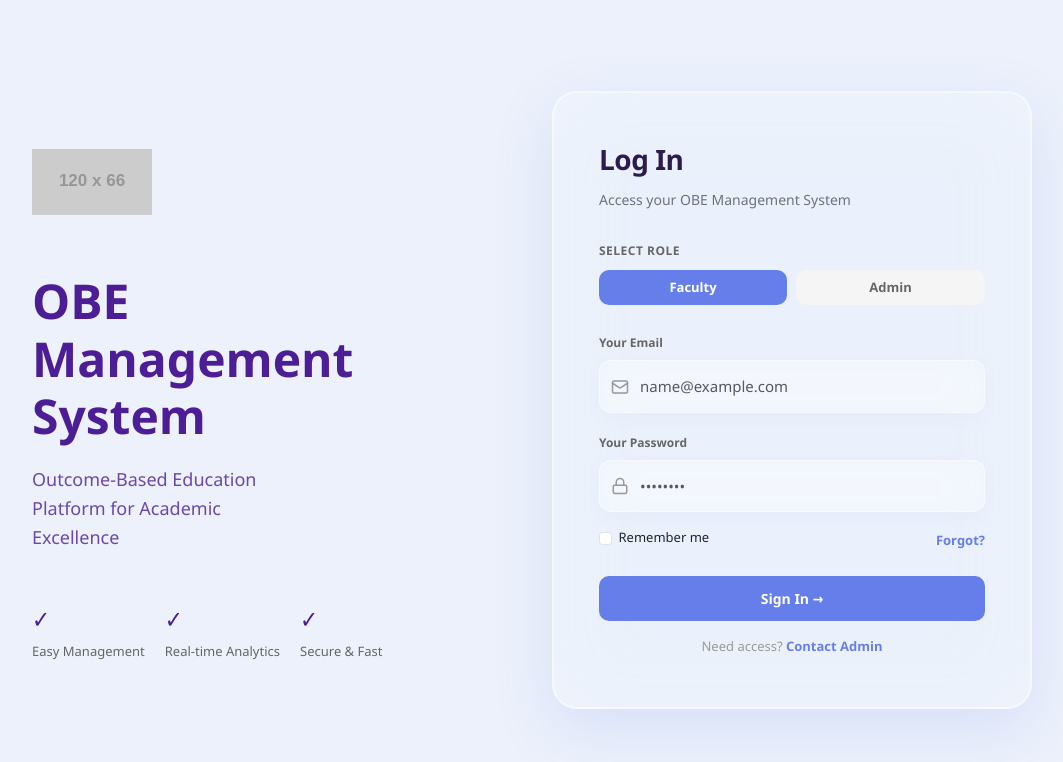
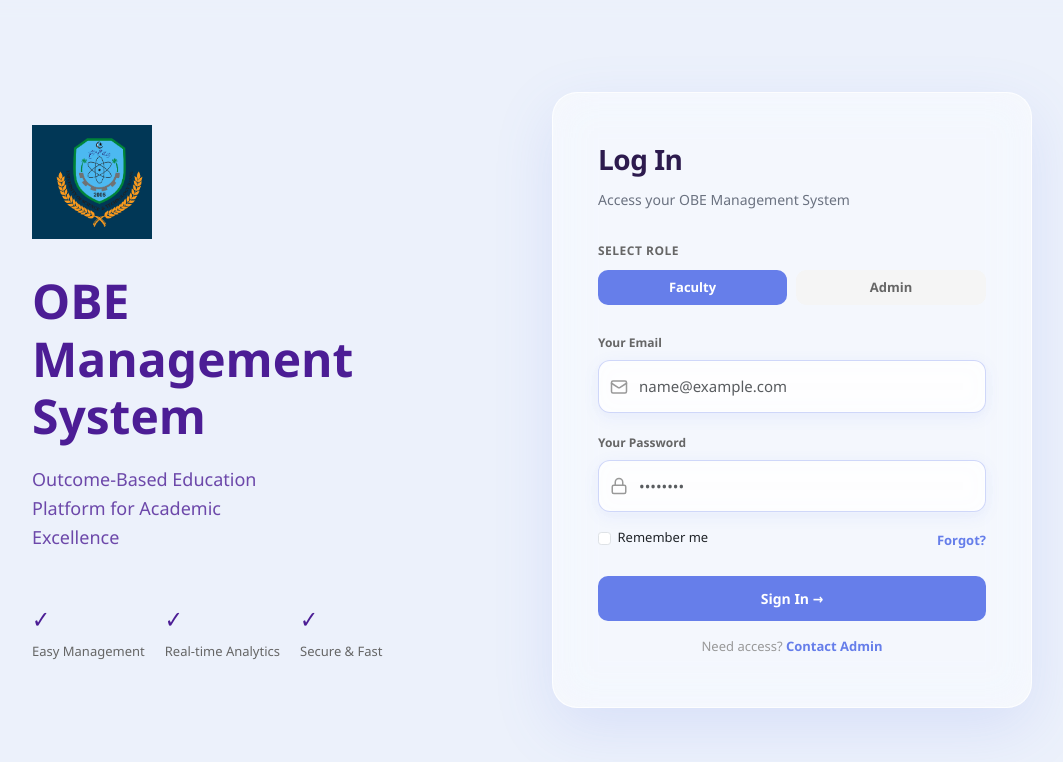
Before and after one commit to Senanasmat/obe-management-system, a React app in the folder frontend/: page /login in a window 1280 px wide. Shown: the top 762 px of the page, without its empty margins (108-1171 px from the left). Built offline with nearby package versions, Linux system fonts and the light colour scheme; no server answers; the HTML template or start-up script is replaced by a standard one.

Commit message:
Improve login form visibility
Increase form opacity from 0.20 to 0.55 and input field opacity from 0.25 to 0.7 for better readability. Adjust backdrop filter blur and border colors for clearer visual hierarchy while maintaining glassmorphism aesthetic.

```diff
--- a/frontend/src/pages/Login.jsx
+++ b/frontend/src/pages/Login.jsx
@@ -3,6 +3,7 @@ import { useAuth } from '../context/AuthContext';
 import { useNavigate } from 'react-router-dom';
 import { Form, Button, Alert, ButtonGroup, ToggleButton } from 'react-bootstrap';
 import { Lock, Mail, ArrowRight } from 'lucide-react';
+import obeLogo from '../assets/obe-logo.png';
 
 const Login = () => {
     const [email, setEmail] = useState('');
@@ -81,7 +82,7 @@ const Login = () => {
                         justifyContent: 'center'
                     }}>
                         <img
-                            src="https://via.placeholder.com/120/0066cc/ffffff?text=OBE"
+                            src={obeLogo}
                             alt="OBE Logo"
                             style={{
                                 width: '100%',
@@ -130,13 +131,13 @@ const Login = () => {
 
                 {/* Right Side - Login Form */}
                 <div style={{
-                    background: 'rgba(255, 255, 255, 0.20)',
+                    background: 'rgba(255, 255, 255, 0.55)',
                     borderRadius: '25px',
                     padding: '50px 45px',
                     boxShadow: '0 20px 60px rgba(102, 126, 234, 0.15)',
-                    backdropFilter: 'blur(40px)',
-                    border: '2px solid rgba(255, 255, 255, 0.5)',
-                    WebkitBackdropFilter: 'blur(40px)'
+                    backdropFilter: 'blur(20px)',
+                    border: '1px solid rgba(255, 255, 255, 0.8)',
+                    WebkitBackdropFilter: 'blur(20px)'
                 }}>
                     <h3 style={{
                         fontSize: '28px',
@@ -219,25 +220,25 @@ const Login = () => {
                                         paddingRight: '16px',
                                         paddingTop: '14px',
                                         paddingBottom: '14px',
-                                        border: '1.5px solid rgba(255, 255, 255, 0.4)',
+                                        border: '1.5px solid rgba(102, 126, 234, 0.3)',
                                         borderRadius: '12px',
                                         fontSize: '15px',
-                                        background: 'rgba(255, 255, 255, 0.25)',
+                                        background: 'rgba(255, 255, 255, 0.7)',
                                         color: '#333',
                                         backdropFilter: 'blur(10px)',
                                         WebkitBackdropFilter: 'blur(10px)',
                                         transition: 'all 0.3s ease',
-                                        boxShadow: '0 4px 15px rgba(102, 126, 234, 0.05)'
+                                        boxShadow: '0 4px 15px rgba(102, 126, 234, 0.1)'
                                     }}
                                     onFocus={(e) => {
-                                        e.target.style.background = 'rgba(255, 255, 255, 0.35)';
-                                        e.target.style.borderColor = 'rgba(102, 126, 234, 0.6)';
-                                        e.target.style.boxShadow = '0 4px 20px rgba(102, 126, 234, 0.2)';
+                                        e.target.style.background = 'rgba(255, 255, 255, 0.85)';
+                                        e.target.style.borderColor = 'rgba(102, 126, 234, 0.7)';
+                                        e.target.style.boxShadow = '0 4px 20px rgba(102, 126, 234, 0.25)';
                                     }}
                                     onBlur={(e) => {
-                                        e.target.style.background = 'rgba(255, 255, 255, 0.25)';
-                                        e.target.style.borderColor = 'rgba(255, 255, 255, 0.4)';
-                                        e.target.style.boxShadow = '0 4px 15px rgba(102, 126, 234, 0.05)';
+                                        e.target.style.background = 'rgba(255, 255, 255, 0.7)';
+                                        e.target.style.borderColor = 'rgba(102, 126, 234, 0.3)';
+                                        e.target.style.boxShadow = '0 4px 15px rgba(102, 126, 234, 0.1)';
                                     }}
                                 />
                                 <Mail size={18} style={{
@@ -265,25 +266,25 @@ const Login = () => {
                                         paddingRight: '16px',
                                         paddingTop: '14px',
                                         paddingBottom: '14px',
-                                        border: '1.5px solid rgba(255, 255, 255, 0.4)',
+                                        border: '1.5px solid rgba(102, 126, 234, 0.3)',
                                         borderRadius: '12px',
                                         fontSize: '15px',
-                                        background: 'rgba(255, 255, 255, 0.25)',
+                                        background: 'rgba(255, 255, 255, 0.7)',
                                         color: '#333',
                                         backdropFilter: 'blur(10px)',
                                         WebkitBackdropFilter: 'blur(10px)',
                                         transition: 'all 0.3s ease',
-                                        boxShadow: '0 4px 15px rgba(102, 126, 234, 0.05)'
+                                        boxShadow: '0 4px 15px rgba(102, 126, 234, 0.1)'
                                     }}
                                     onFocus={(e) => {
-                                        e.target.style.background = 'rgba(255, 255, 255, 0.35)';
-                                        e.target.style.borderColor = 'rgba(102, 126, 234, 0.6)';
-                                        e.target.style.boxShadow = '0 4px 20px rgba(102, 126, 234, 0.2)';
+                                        e.target.style.background = 'rgba(255, 255, 255, 0.85)';
+                                        e.target.style.borderColor = 'rgba(102, 126, 234, 0.7)';
+                                        e.target.style.boxShadow = '0 4px 20px rgba(102, 126, 234, 0.25)';
                                     }}
                                     onBlur={(e) => {
-                                        e.target.style.background = 'rgba(255, 255, 255, 0.25)';
-                                        e.target.style.borderColor = 'rgba(255, 255, 255, 0.4)';
-                                        e.target.style.boxShadow = '0 4px 15px rgba(102, 126, 234, 0.05)';
+                                        e.target.style.background = 'rgba(255, 255, 255, 0.7)';
+                                        e.target.style.borderColor = 'rgba(102, 126, 234, 0.3)';
+                                        e.target.style.boxShadow = '0 4px 15px rgba(102, 126, 234, 0.1)';
                                     }}
                                 />
                                 <Lock size={18} style={{
```
